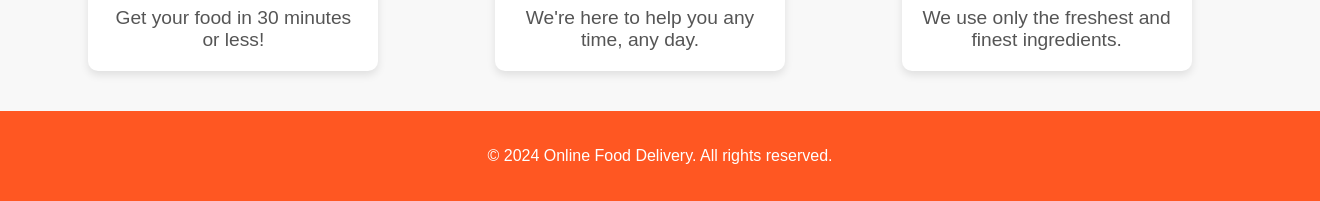
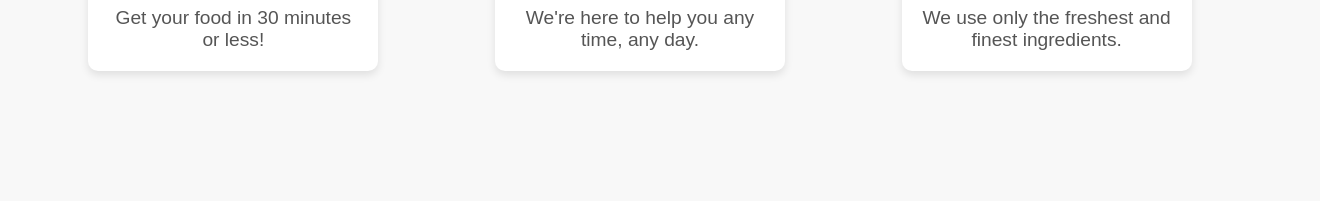
Before and after one commit to challaaswini/foodpage, a plain HTML site: page index.html in a window 1280 px wide. Shown: the part 1964-2165 px from the top of the page, 1320 px wide, since content can reach past the window. After the commit the page ends 2075 px from the top, so only its background shows below. Drawn offline with Linux system fonts and the light colour scheme.

Commit message:
Update index.html

```diff
--- a/index.html
+++ b/index.html
@@ -205,9 +205,6 @@
         </div>
     </section>
 
-    <footer>
-        <p>&copy; 2024 Online Food Delivery. All rights reserved.</p>
-    </footer>
 
 </body>
 </html>
```
